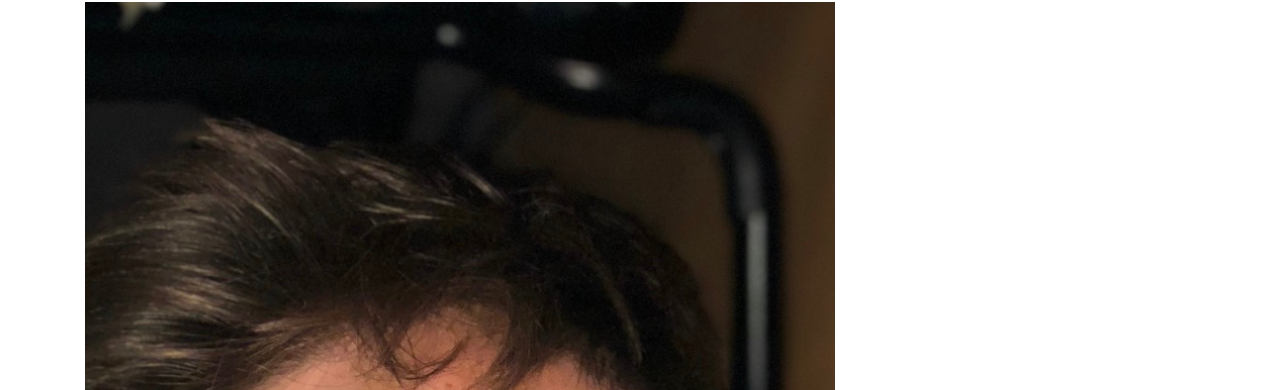
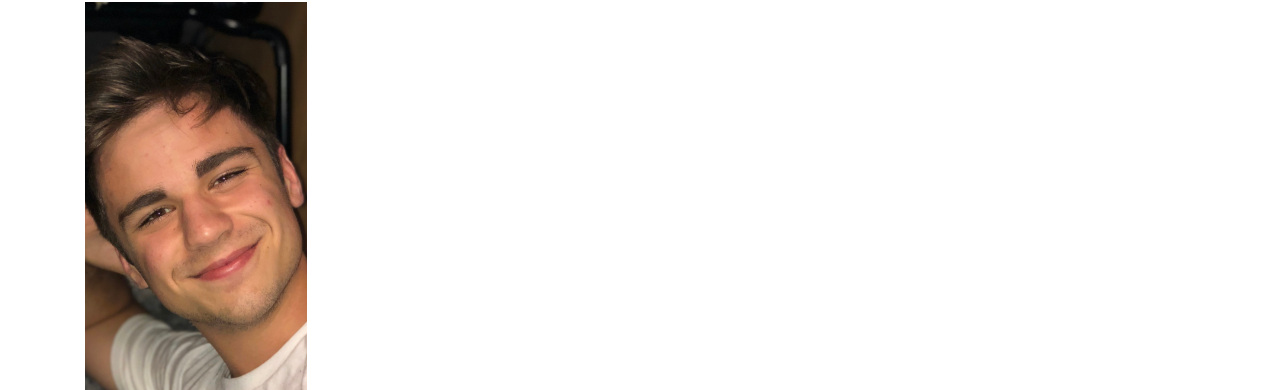
Before and after one commit to it3049c-fall22-henderson/online-portfolio-grantkollar, a website: page index.html in a window 1280 px wide. Shown: the part 54-444 px from the top of the page. Drawn offline with nearby package versions, Linux system fonts and the light colour scheme.

Commit message:
changed image size

```diff
--- a/resources/styles/styles.css
+++ b/resources/styles/styles.css
@@ -1,3 +1,3 @@
-img {
-  max-height: 50%;
+#myPicture {
+  max-width: 20%;
 }
```
